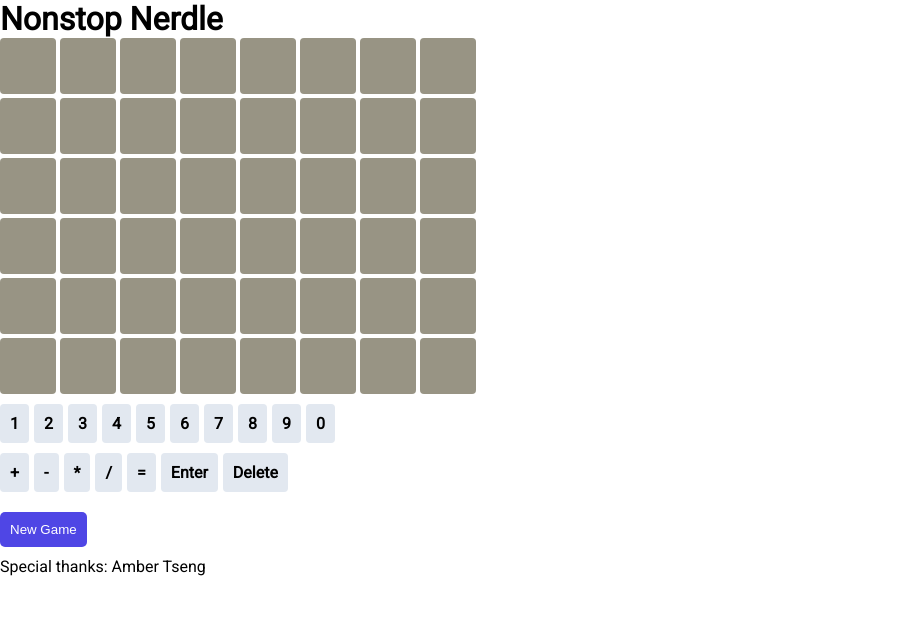
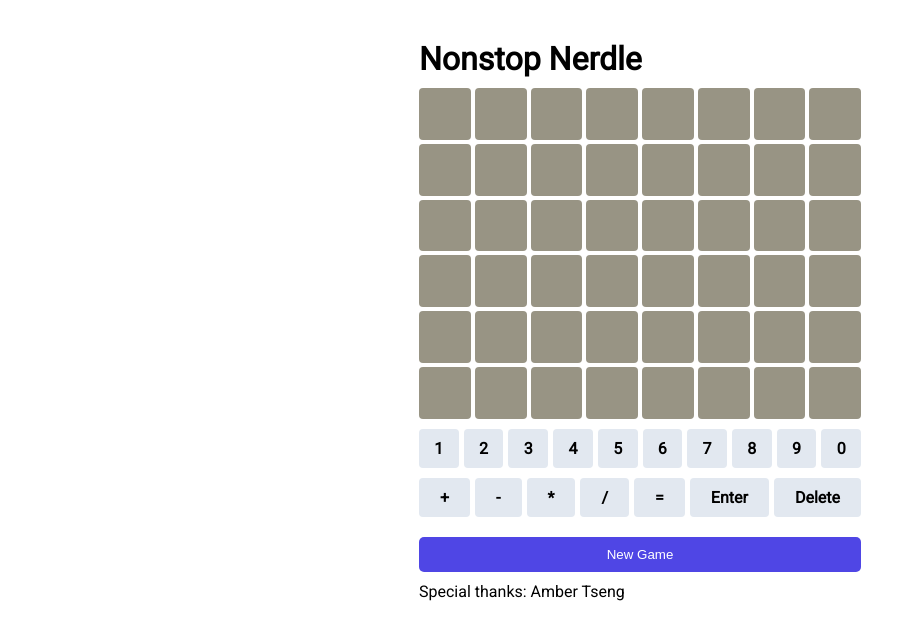
Before and after one commit to bh-392/nonstop-nerdle, a React (Create React App) app: page / in a window 1280 px wide. Shown: the top 640 px of the page, without its empty margins (0-924 px from the left). Built offline with nearby package versions, Linux system fonts and the light colour scheme.

Commit message:
Update App.module.css

```diff
--- a/src/App.module.css
+++ b/src/App.module.css
@@ -1,17 +1,19 @@
-/*
 .outerContainer {
-  background: pink;
-  padding: 40px 0;
   display: flex;
   justify-content: center;
+  padding: 40px 0;
 }
 
 .innerContainer {
-  background: cyan;
-  max-width: 100vw;
-  padding: 5px;
+  display: flex;
+  flex-direction: column;
+  padding: 0 4px;
+  width: 450px;
 }
-*/
+
+.innerContainer h1 {
+  margin-bottom: 10px;
+}
 
 .rowContainer {
   display: flex;
@@ -19,22 +21,21 @@
   gap: 4px;
 }
 
-.current,
 .row {
-  display: flex;
+  display: grid;
   gap: 4px;
+  grid-template-columns: repeat(8, 1fr);
 }
 
 .block {
   display: flex;
   align-items: center;
   justify-content: center;
-  width: 56px;
-  height: 56px;
   border-radius: 4px;
   background: rgb(152, 148, 132);
   color: white;
   font-weight: bold;
+  aspect-ratio: 1;
 }
 
 .block-in-solution-correct-spot {
@@ -58,6 +59,7 @@
   width: 100%;
   box-sizing: border-box;
 }
+
 .messageContainer > div {
   padding: 16px;
   width: 100%;
@@ -91,4 +93,6 @@
   padding: 10px;
   border-radius: 4px;
   cursor: pointer;
+  flex-grow: 1;
+  text-align: center;
 }
```
